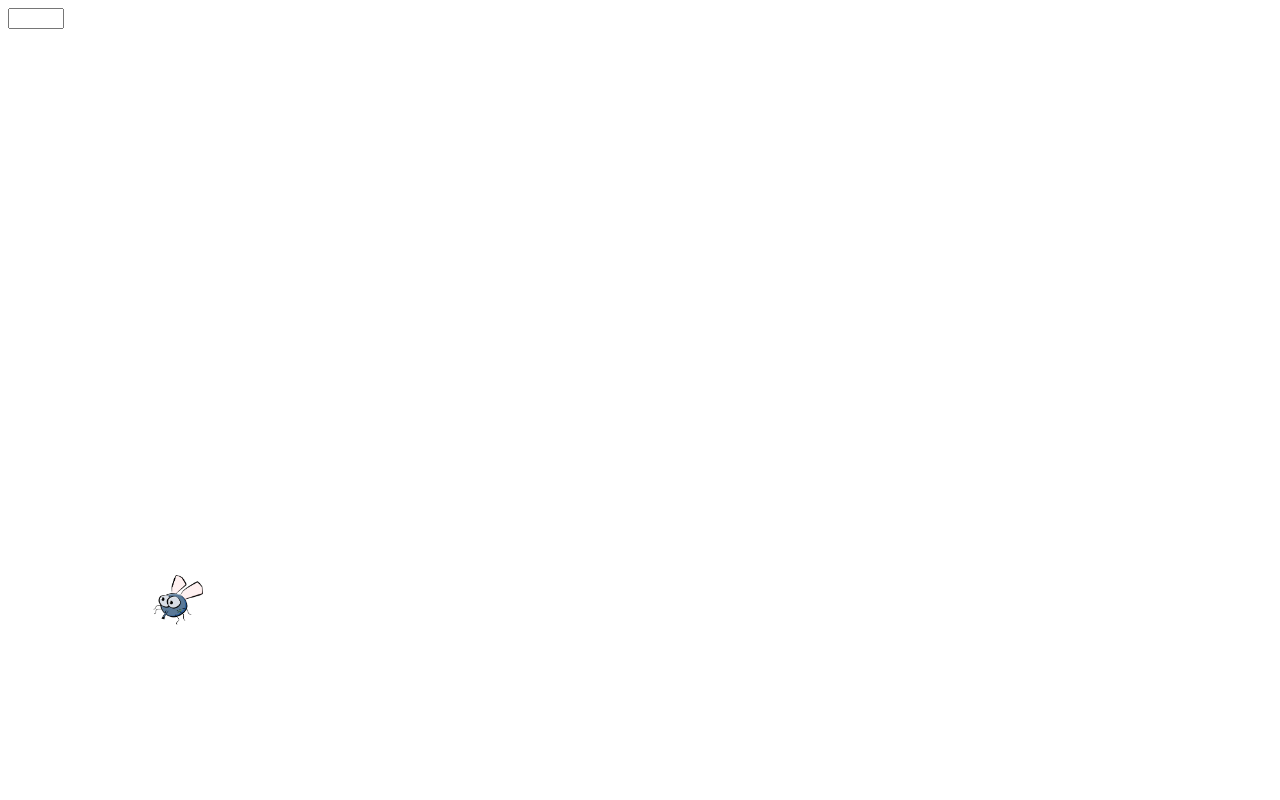
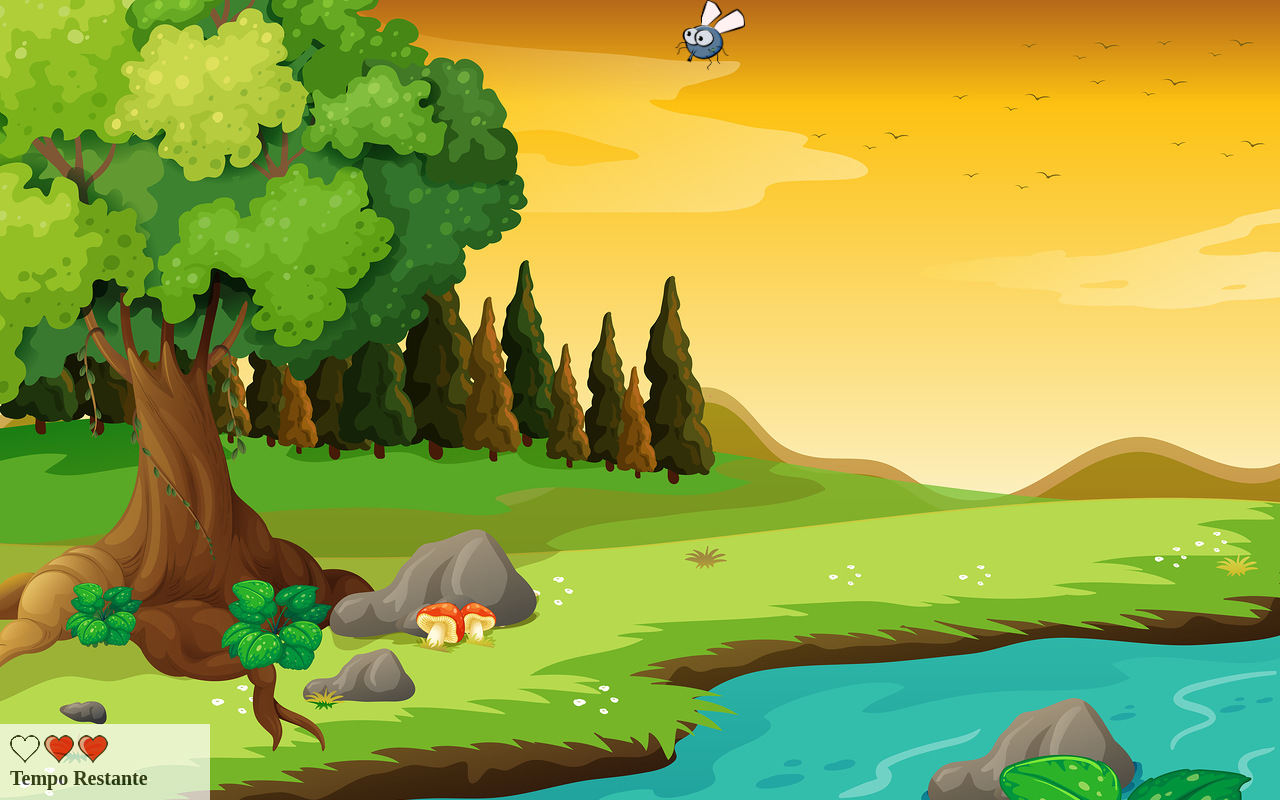
Before and after one commit to angeloengcomp/Game-Mata-Mosquito, a plain HTML site: page app.html in a window 1280 px wide. Drawn offline with Linux system fonts and the light colour scheme.

Commit message:
Attcenariu

```diff
--- a/app.html
+++ b/app.html
@@ -8,10 +8,27 @@
 	</head>
 	<body onresize="ajustaTamanhoPalcoJogo()">
 
+		<div class="painel">
+			<div class="vidas">
+				<img src="imagens/coracao_vazio.png">
+				<img src="imagens/coracao_cheio.png">
+				<img src="imagens/coracao_cheio.png">
+
+			</div>
+			<div class="cronometro">Tempo Restante
+
+			</div>
+
+		</div>
+
 		<script>
-			posicaoRandomica()
+
+			setInterval(function (){
+				posicaoRandomica()
+			}, 1000)
 		</script>
 
-		<input type="number" min="0" max="10">
+
+
 	</body>
 </html>
--- a/estilo.css
+++ b/estilo.css
@@ -1,7 +1,41 @@
+body{
+	background-image: url(imagens/bg.jpg);
+	background-repeat: no-repeat;
+}
 .mosquito1 {
 	width: 50px;
 	height: 50px;
 }
-input:out-of-range{
-    border-color: red;
+.mosquito2{
+	width: 70px;
+	height: 70px;
 }
+.mosquito3{
+	width: 90px;
+	height: 90px;
+}
+
+.ladoA{
+	transform: scaleX(1);
+}
+.ladoB{
+	transform: scaleX(-1);
+}
+.painel{
+	position: absolute;
+	width: 190px;
+	padding: 10px;
+	bottom: 0px;
+	left: 0px;
+	border-top: solid 1px #fff;
+	background-color: #fff;
+	opacity: 0.7;
+}
+.vidas{
+	float: left;
+}
+.cronometro{
+	float: left;
+	font-size: 20px;
+	font-weight: bold;
+}
--- a/jogo.js
+++ b/jogo.js
@@ -14,6 +14,12 @@ ajustaTamanhoPalcoJogo()
 
 function posicaoRandomica() {
 
+	//remover o mosquito anterior (caso exista)
+
+	if(document.getElementById('mosquito')){
+		document.getElementById('mosquito').remove()
+	}
+
 	var posicaoX = Math.floor(Math.random() * largura) - 90
 	var posicaoY = Math.floor(Math.random() * altura) - 90
 
@@ -25,10 +31,37 @@ function posicaoRandomica() {
 	//criar o elemento html
 	var mosquito = document.createElement('img')
 	mosquito.src = 'imagens/mosquito.png'
-	mosquito.className = 'mosquito1'
+	mosquito.className = tamanhoAleatorio()+' '+ladoAleatorio()
 	mosquito.style.left = posicaoX + 'px'
 	mosquito.style.top = posicaoY + 'px'
 	mosquito.style.position = 'absolute'
+	mosquito.id = 'mosquito'
 
 	document.body.appendChild(mosquito)
+
 }
+
+function tamanhoAleatorio(){
+	var classe = Math.floor(Math.random()*3)
+
+	switch(classe){
+		case 0:
+			return 'mosquito1'
+		case 1:
+			return 'mosquito2'
+		case 2:
+			return 'mosquito3'
+	}
+
+}
+
+function ladoAleatorio(){
+	var classe = Math.floor(Math.random()*2)
+
+	switch(classe){
+		case 0:
+			return 'ladoA'
+		case 1:
+			return 'ladoB'
+	}
+}
```
Also changed, not shown: 1 other file.
